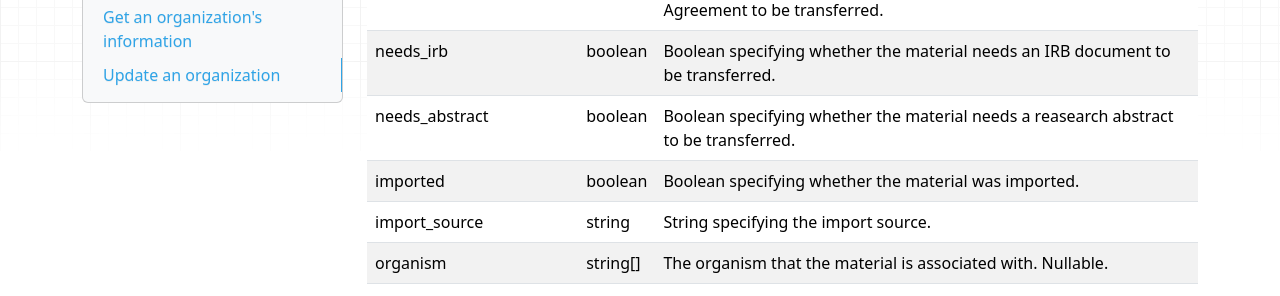
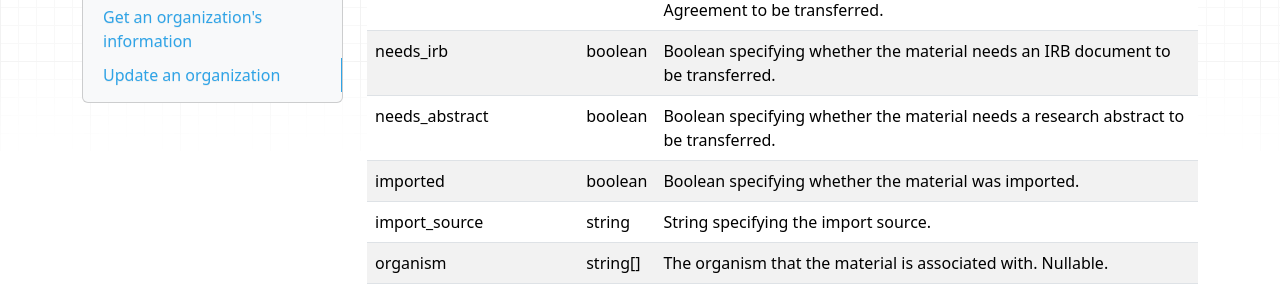
Before and after one commit to AlexsLemonade/resources-portal, an MkDocs documentation site: the page built from docs/api/materials.md, in a window 1280 px wide and 900 px high, scrolled down 466 px. Shown: the part 155-451 px from the top of the window. Built offline with MkDocs 1.6.1, drawn with Linux system fonts in a browser that asks for light colours; nearby versions of some CDN libraries; some of the changed text lies outside the part shown.

Commit message:
Fixed typos

```diff
--- a/docs/api/materials.md
+++ b/docs/api/materials.md
@@ -18,7 +18,7 @@ additional_metadata      | json      | Additional details about the material in
 title                    | string    | The title of the material.
 needs_mta                | boolean   | Boolean specifying whether the material needs a Material Transfer Agreement to be transferred.
 needs_irb                | boolean   | Boolean specifying whether the material needs an IRB document to be transferred.
-needs_abstract           | boolean   | Boolean specifying whether the material needs a reasearch abstract to be transferred.
+needs_abstract           | boolean   | Boolean specifying whether the material needs a research abstract to be transferred.
 imported                 | boolean   | Boolean specifying whether the material was imported.
 import_source            | string    | String specifying the import source.
 organism                 | string[]  | The organism that the material is associated with. Nullable.
@@ -112,7 +112,7 @@ additional_metadata      | json      | Additional details about the material in
 title                    | string    | The title of the material.
 needs_mta                | boolean   | Boolean specifying whether the material needs a Material Transfer Agreement to be transferred.
 needs_irb                | boolean   | Boolean specifying whether the material needs an IRB document to be transferred.
-needs_abstract           | boolean   | Boolean specifying whether the material needs a reasearch abstract to be transferred.
+needs_abstract           | boolean   | Boolean specifying whether the material needs a research abstract to be transferred.
 imported                 | boolean   | Boolean specifying whether the material was imported.
 import_source            | string    | String specifying the import source.
 organism                 | string[]  | The organism that the material is associated with. Nullable.
```
Also changed, not shown: docs/api/search.md (+1 -0 lines).
